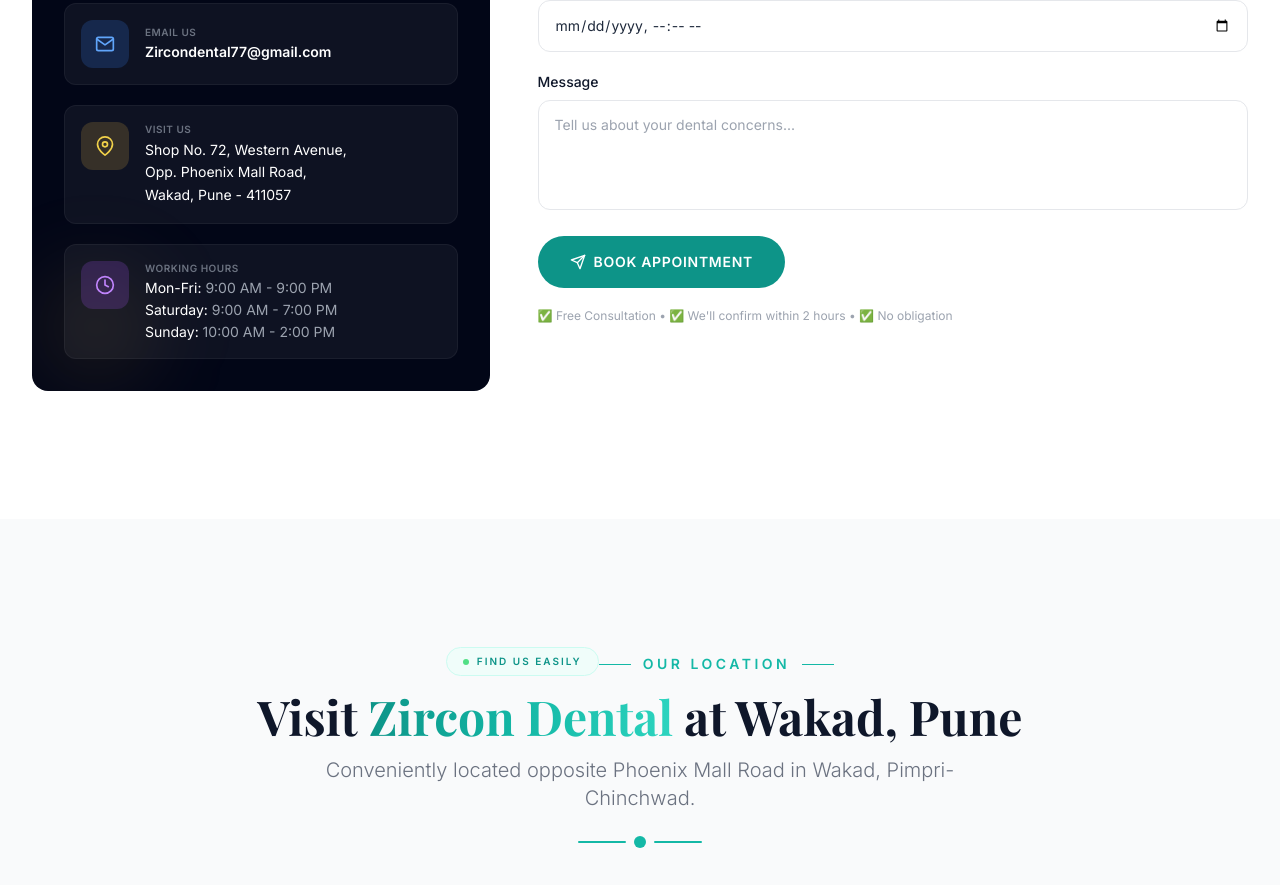
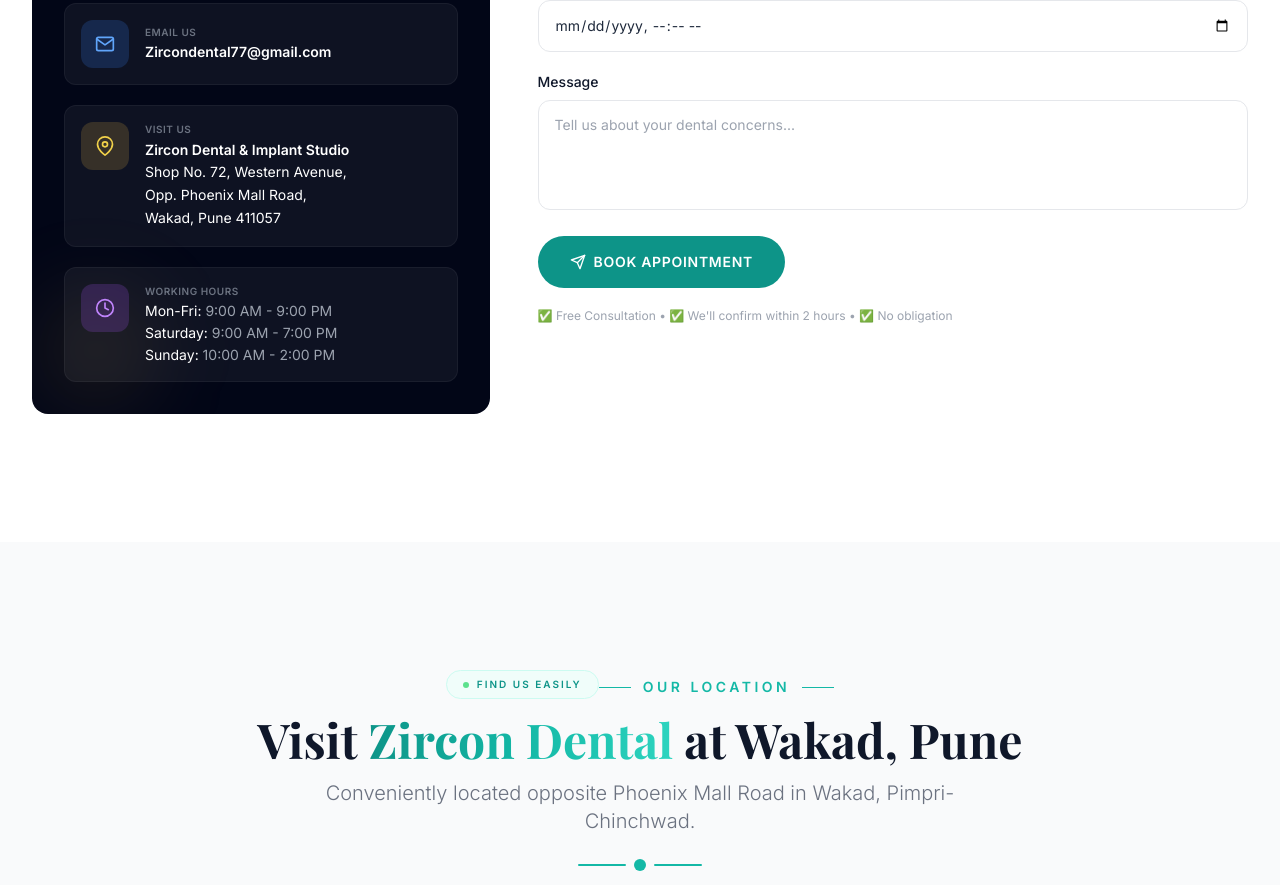
Before and after one commit to NIRU0802/Zircon-Clinic, a Next.js app: page /contact in a window 1280 px wide. Shown: the part 1285-2170 px from the top of the page. Built offline with nearby package versions, Linux system fonts and the light colour scheme; no server answers; a web font is replaced by a local one; what @imagekit/next would draw is missing.

Commit message:
Improve clinic address layout and footer contact section

```diff
--- a/src/app/contact/page.tsx
+++ b/src/app/contact/page.tsx
@@ -285,11 +285,15 @@
                         Visit Us
                       </p>
                       <p className="text-white text-sm leading-relaxed">
+                        <span className="font-semibold">
+                          Zircon Dental & Implant Studio
+                        </span>
+                        <br />
                         Shop No. 72, Western Avenue,
                         <br />
                         Opp. Phoenix Mall Road,
                         <br />
-                        Wakad, Pune - 411057
+                        Wakad, Pune 411057
                       </p>
                     </div>
                   </a>
--- a/src/components/home/ContactSection.tsx
+++ b/src/components/home/ContactSection.tsx
@@ -40,7 +40,23 @@
                 </a>
                 <a href={SITE_CONFIG.googleMapsUrl} target="_blank" rel="noopener noreferrer" className="flex items-start gap-4 text-gray-400 text-sm hover:text-primary-400 transition-colors group">
                   <div className="w-12 h-12 rounded-xl bg-white/5 flex items-center justify-center flex-shrink-0"><FiMapPin className="w-5 h-5 text-primary-400" /></div>
-                  <div><p className="text-white text-xs font-semibold uppercase tracking-wider mb-1">Visit Us</p>Shop No. 72, Western Avenue,<br />Opp. Phoenix Mall Road, Wakad, Pune</div>
+                  <div>
+                    <p className="text-white text-xs font-semibold uppercase tracking-wider mb-1">
+                      Visit Us
+                    </p>
+
+                    <p className="text-gray-300 text-sm leading-relaxed">
+                      <span className="font-semibold text-white">
+                        Zircon Dental & Implant Studio
+                      </span>
+                      <br />
+                      Shop No. 72, Western Avenue,
+                      <br />
+                      Opp. Phoenix Mall Road,
+                      <br />
+                      Wakad, Pune 411057
+                    </p>
+                  </div>
                 </a>
                 <div className="flex items-start gap-4 text-gray-400 text-sm">
                   <div className="w-12 h-12 rounded-xl bg-white/5 flex items-center justify-center flex-shrink-0"><FiClock className="w-5 h-5 text-primary-400" /></div>
```
